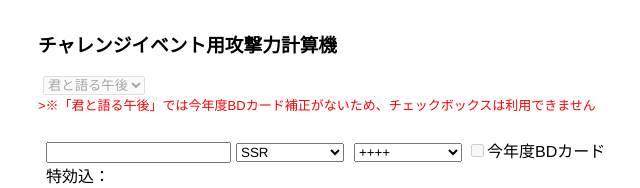
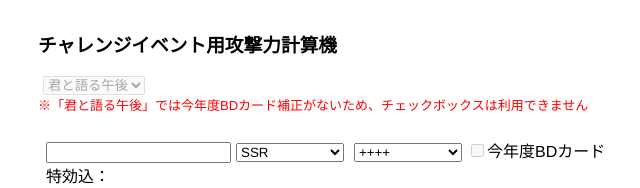
Before and after one commit to aoki-ayki/aoki-ayki.github.io, a plain HTML site: page index.html in a window 1280 px wide. Shown: the top 188 px of the page, without its empty margins (202-842 px from the left). Drawn offline with Linux system fonts and the light colour scheme.

Commit message:
Update index.html

```diff
--- a/index.html
+++ b/index.html
@@ -27,7 +27,7 @@
 					<option value="4" selected>君と語る午後</option>
 				</select>
 			</div>
-			<span class="notes">>※「君と語る午後」では今年度BDカード補正がないため、チェックボックスは利用できません</span>
+			<span class="notes">※「君と語る午後」では今年度BDカード補正がないため、チェックボックスは利用できません</span>
 
 			<div id="container"></div>
 
```
